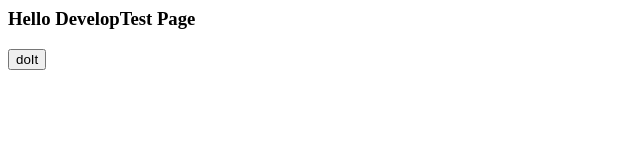
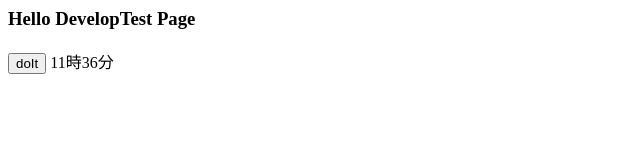
Before and after one commit to miembrodes-work/DevelopTest.github.io, a plain HTML site: page index.html in a window 1280 px wide. Shown: the full height of the page, 0-640 px from the left. Drawn offline with Linux system fonts and the light colour scheme.

Commit message:
Update index.html

```diff
--- a/index.html
+++ b/index.html
@@ -5,5 +5,6 @@
   <body>
     <h3>Hello DevelopTest Page</h3>
     <input type="button" name="doIt" id="thisB" value="doIt">
+    <label>11時36分</label>
   </body>
 </html>
```
